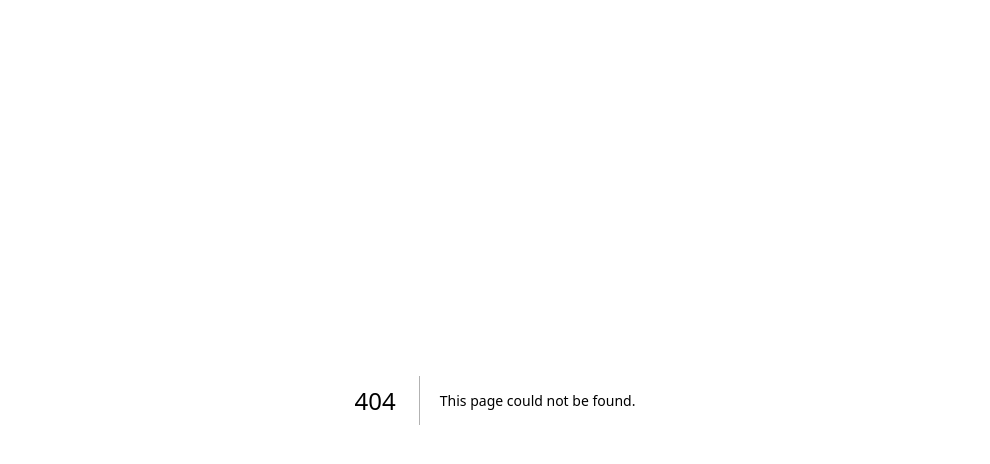
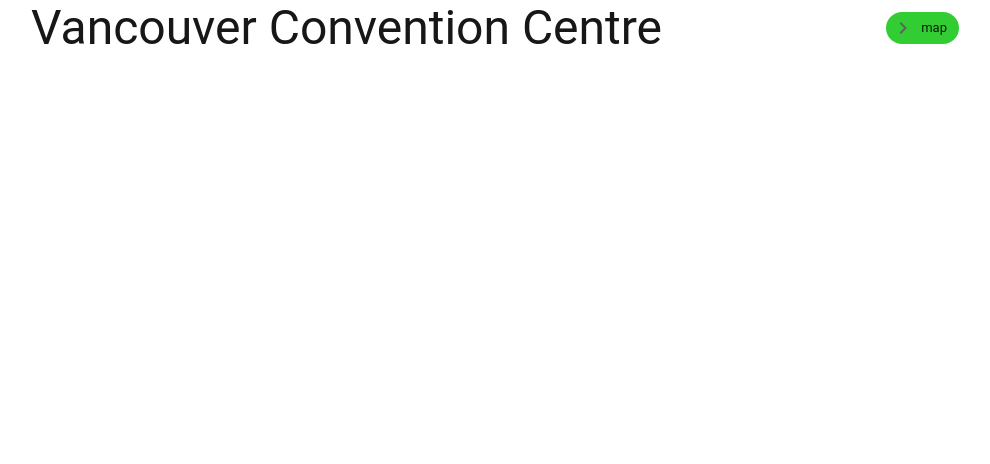
Before and after one commit to d4rkx666/vtw-hackathon, a Next.js app: page /detail/1 in a window 1280 px wide. Before the commit this address had no page. Shown: the top 464 px of the page, without its empty margins (145-1135 px from the left). Built offline with nearby package versions, Linux system fonts and the light colour scheme.

Commit message:
commit before pull

```diff
--- a/package.json
+++ b/package.json
@@ -9,10 +9,11 @@
     "lint": "next lint"
   },
   "dependencies": {
-    "@react-google-maps/api": "^2.19.3",
     "@emotion/react": "^11.13.3",
     "@emotion/styled": "^11.13.0",
+    "@mui/icons-material": "^6.1.0",
     "@mui/material": "^6.1.0",
+    "@react-google-maps/api": "^2.19.3",
     "firebase": "^10.13.1",
     "next": "14.2.11",
     "react": "^18",
@@ -23,9 +24,11 @@
     "@types/node": "^20",
     "@types/react": "^18",
     "@types/react-dom": "^18",
+    "@types/react-scroll": "^1.8.10",
     "eslint": "^8",
     "eslint-config-next": "14.2.11",
     "postcss": "^8",
+    "react-scroll": "^1.9.0",
     "tailwindcss": "^3.4.1",
     "typescript": "^5"
   }
--- /dev/null
+++ b/src/pages/detail/[id].tsx
@@ -0,0 +1,48 @@
+import { venueType } from "@/types/venueType";
+import { Box, Chip, Container, Typography } from "@mui/material";
+import { useRouter } from "next/router";
+import { useEffect, useState } from "react";
+import venues from "../../data/venues.json";
+import {Link as Scroll} from "react-scroll"
+import ChevronRightIcon from '@mui/icons-material/ChevronRight';
+
+
+export default function Detail() {
+  const id = useRouter().query.id;
+
+  const [venue, setVenue] = useState<venueType | null>(null);
+  useEffect(() => {
+    if (id) {
+      const isVenue = venues.find((e) => e.id === id);
+      if (isVenue) {
+        setVenue(isVenue);
+      } else {
+        setVenue(null);
+      }
+    } else {
+      throw new Error("undefined id");
+    }
+  }, [id]);
+
+  return (
+    <div className="">
+      {venue && (
+        <>
+          <Container>
+            <div className="flex items-center justify-around">
+              <Typography variant="h3">{venue.name}</Typography>
+              <nav>
+                <Scroll to="map"><Chip sx={{bgcolor: "limegreen"}} label="map" avatar={<ChevronRightIcon />} /></Scroll>
+              </nav>
+            </div>
+
+          </Container>
+          <Box id="map">
+
+          </Box>
+        </>
+      )}
+      {!venue && <Typography variant="h1">Undefined id</Typography>}
+    </div>
+  );
+}
--- /dev/null
+++ b/src/types/venueType.ts
@@ -0,0 +1,18 @@
+export type venueType ={
+  id: string;
+  name: string;
+  capacity: number;
+  latitude: string;
+  longitude: string;
+  contact: string;
+  placeType: string[];
+  eventsType: string[];
+  address: string;
+  histories: {
+      eventName: string;
+      eventOrganizer: string;
+      date: string;
+      eventType: string;
+      url: string;
+  }[];
+}
```
Also changed, not shown: 1 other file (tests, documents, lock files or other folders).
